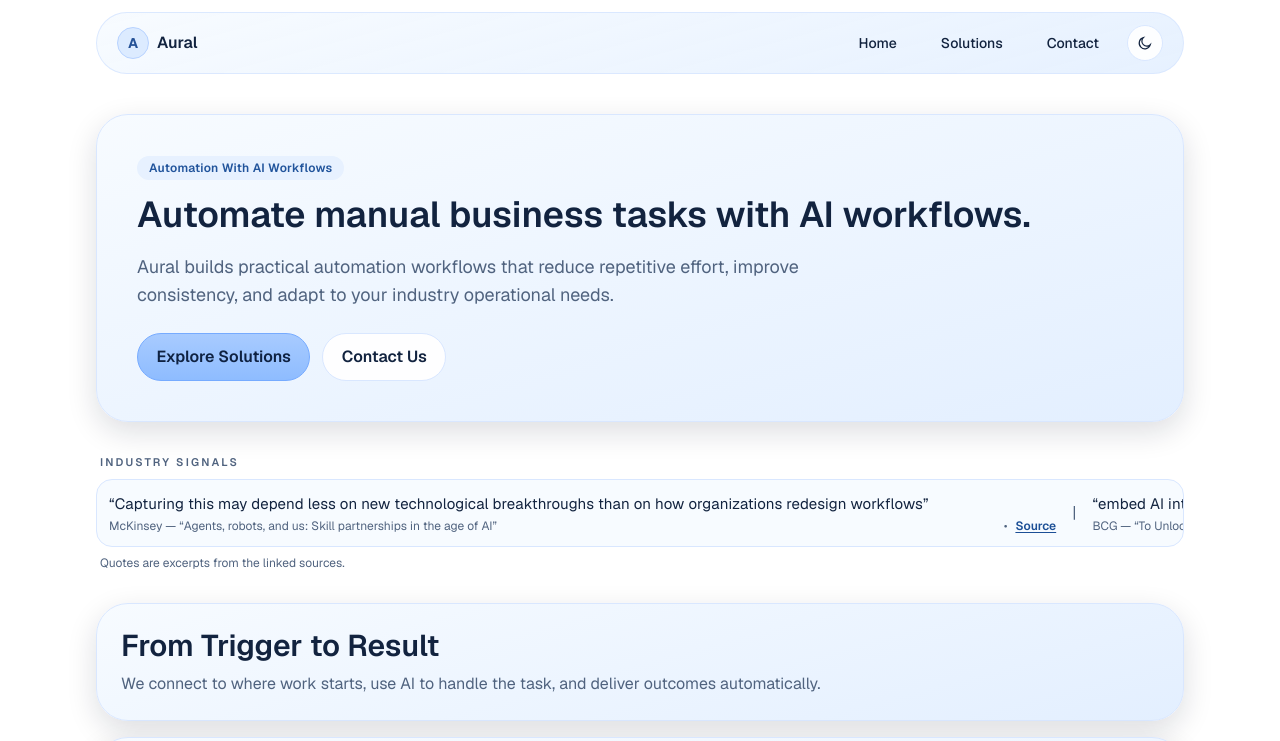
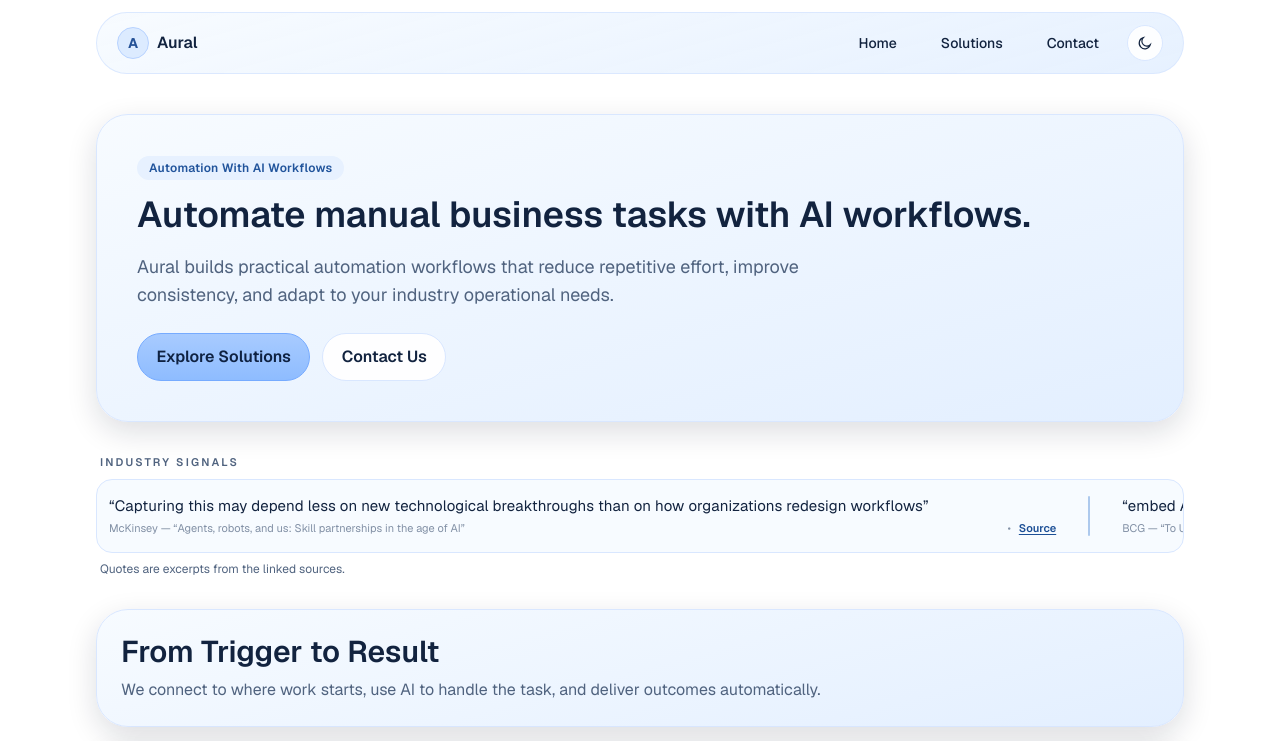
Before and after one commit to siddak1234/snoopy, a Next.js app: page / in a window 1280 px wide. Shown: the top 741 px of the page. Built offline with nearby package versions, Linux system fonts and the light colour scheme.

Commit message:
Extra space removal for quotes

```diff
--- a/components/IndustrySignals.tsx
+++ b/components/IndustrySignals.tsx
@@ -29,10 +29,13 @@ const signals: IndustrySignal[] = [
 function SignalItem({ quote, attribution, href }: IndustrySignal) {
   return (
     <article className="w-[85vw] max-w-[90vw] shrink-0 py-1 text-[var(--text)] md:w-[74vw] md:min-w-[70vw] md:max-w-[80vw]">
-      <p className="truncate text-[15px] leading-6 tracking-[0.01em]">{quote}</p>
-      <div className="mt-0.5 flex items-center gap-2 text-xs text-[var(--muted)]">
-        <p className="min-w-0 flex-1 truncate">{attribution}</p>
-        <span aria-hidden className="text-[var(--muted)]">•</span>
+      <div className="flex min-w-0 flex-col gap-1">
+        <p className="truncate overflow-hidden text-ellipsis whitespace-nowrap text-[15px] leading-5 tracking-[0.01em]">{quote}</p>
+        <div className="flex min-w-0 items-center gap-2 text-[11px]">
+          <p className="min-w-0 flex-1 truncate overflow-hidden text-ellipsis whitespace-nowrap text-[var(--muted)] opacity-70">
+            {attribution}
+          </p>
+          <span aria-hidden className="text-[var(--muted)] opacity-70">•</span>
           <a
             href={href}
             target="_blank"
@@ -43,7 +46,16 @@ function SignalItem({ quote, attribution, href }: IndustrySignal) {
             Source
           </a>
         </div>
+      </div>
     </article>
+  );
+}
+
+function ItemSeparator() {
+  return (
+    <div aria-hidden className="mx-6 flex shrink-0 items-center justify-center md:mx-8">
+      <div className="h-10 w-0.5 rounded-full bg-[#3f7fd3] opacity-40" />
+    </div>
   );
 }
 
@@ -55,27 +67,27 @@ export default function IndustrySignals() {
       <h2 className="px-1 text-[11px] font-semibold uppercase tracking-[0.2em] text-[var(--muted)]">INDUSTRY SIGNALS</h2>
 
       <div className="hidden md:block">
-        <div className="group relative overflow-hidden rounded-2xl border border-[var(--ring)] bg-[var(--surface)] px-3 py-2">
+        <div className="group relative overflow-hidden rounded-2xl border border-[var(--ring)] bg-[var(--surface)] px-3 py-3 transition duration-200 hover:-translate-y-1 hover:shadow-xl focus-within:-translate-y-1 focus-within:shadow-xl">
           <ul
             aria-label="Industry research excerpts"
-            className="hidden w-max items-center gap-4 motion-safe:flex motion-safe:[animation:industry-signals-marquee_76s_linear_infinite] motion-safe:group-hover:[animation-play-state:paused] motion-safe:group-focus-within:[animation-play-state:paused]"
+            className="hidden w-max items-center motion-safe:flex motion-safe:[animation:industry-signals-marquee_92s_linear_infinite] motion-safe:group-hover:[animation-play-state:paused] motion-safe:group-focus-within:[animation-play-state:paused]"
           >
             {loopedSignals.map((signal, index) => (
-              <li key={`${signal.attribution}-${index}`} className="flex items-center gap-4">
+              <li key={`${signal.attribution}-${index}`} className="flex items-center">
                 <SignalItem quote={signal.quote} attribution={signal.attribution} href={signal.href} />
-                <span aria-hidden className="text-[var(--muted)]">|</span>
+                <ItemSeparator />
               </li>
             ))}
           </ul>
 
           <ul
             aria-label="Industry research excerpts"
-            className="hidden items-center gap-4 overflow-x-auto py-1 motion-reduce:flex [scrollbar-width:none] [-ms-overflow-style:none] [&::-webkit-scrollbar]:hidden"
+            className="hidden items-center overflow-x-auto py-1 motion-reduce:flex [scrollbar-width:none] [-ms-overflow-style:none] [&::-webkit-scrollbar]:hidden"
           >
-            {signals.map((signal) => (
-              <li key={`reduced-${signal.attribution}`} className="flex items-center gap-4">
+            {signals.map((signal, index) => (
+              <li key={`reduced-${signal.attribution}`} className="flex items-center">
                 <SignalItem quote={signal.quote} attribution={signal.attribution} href={signal.href} />
-                <span aria-hidden className="text-[var(--muted)]">|</span>
+                {index < signals.length - 1 ? <ItemSeparator /> : null}
               </li>
             ))}
           </ul>
@@ -83,7 +95,7 @@ export default function IndustrySignals() {
       </div>
 
       <div
-        className="md:hidden overflow-x-auto rounded-2xl border border-[var(--ring)] bg-[var(--surface)] px-2 py-2 [scrollbar-width:none] [-ms-overflow-style:none] [&::-webkit-scrollbar]:hidden"
+        className="md:hidden overflow-x-auto rounded-2xl border border-[var(--ring)] bg-[var(--surface)] px-2 py-3 transition duration-200 hover:-translate-y-1 hover:shadow-xl focus-within:-translate-y-1 focus-within:shadow-xl [scrollbar-width:none] [-ms-overflow-style:none] [&::-webkit-scrollbar]:hidden"
         aria-label="Swipeable industry signals feed"
       >
         <ul className="flex snap-x snap-mandatory gap-3">
```
Lines whose indentation alone changed are shown as unchanged.
